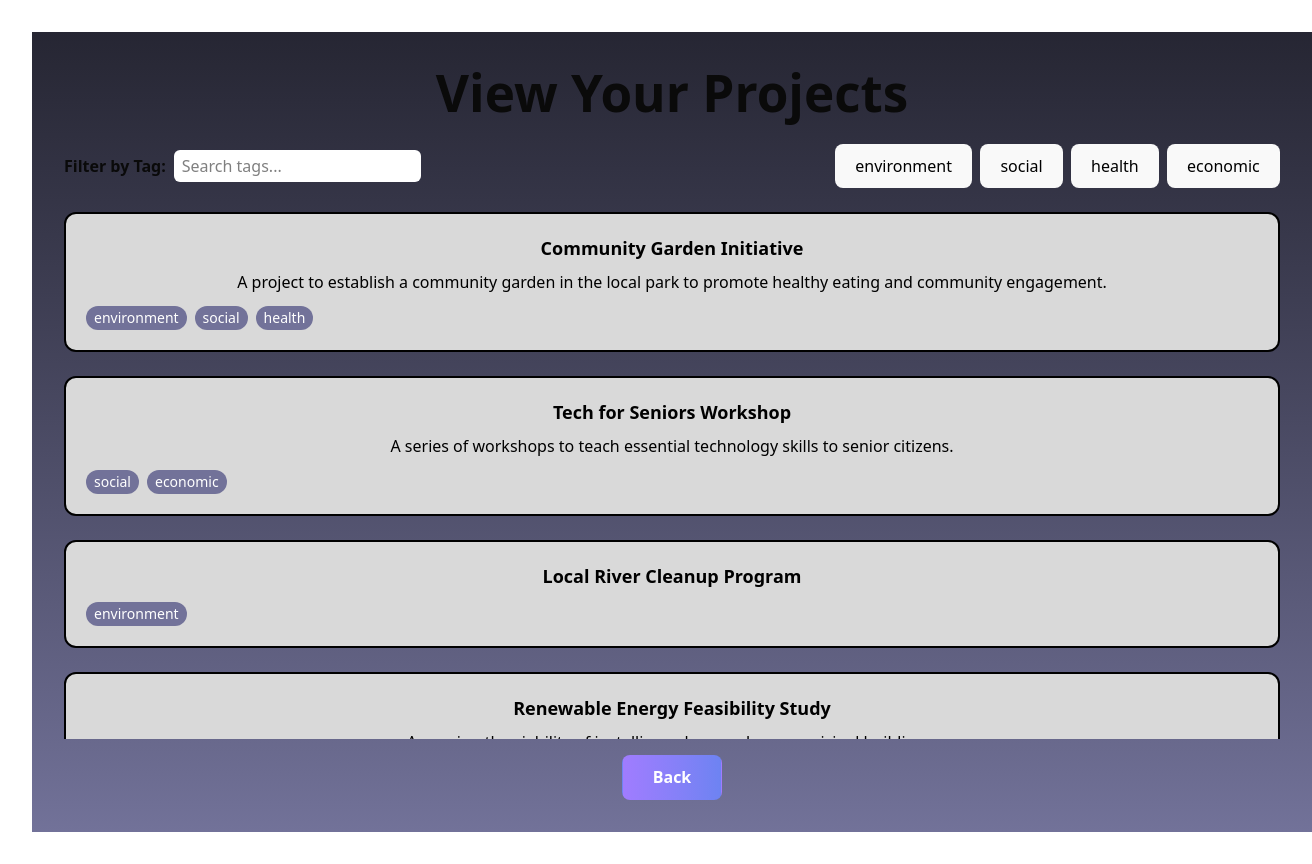
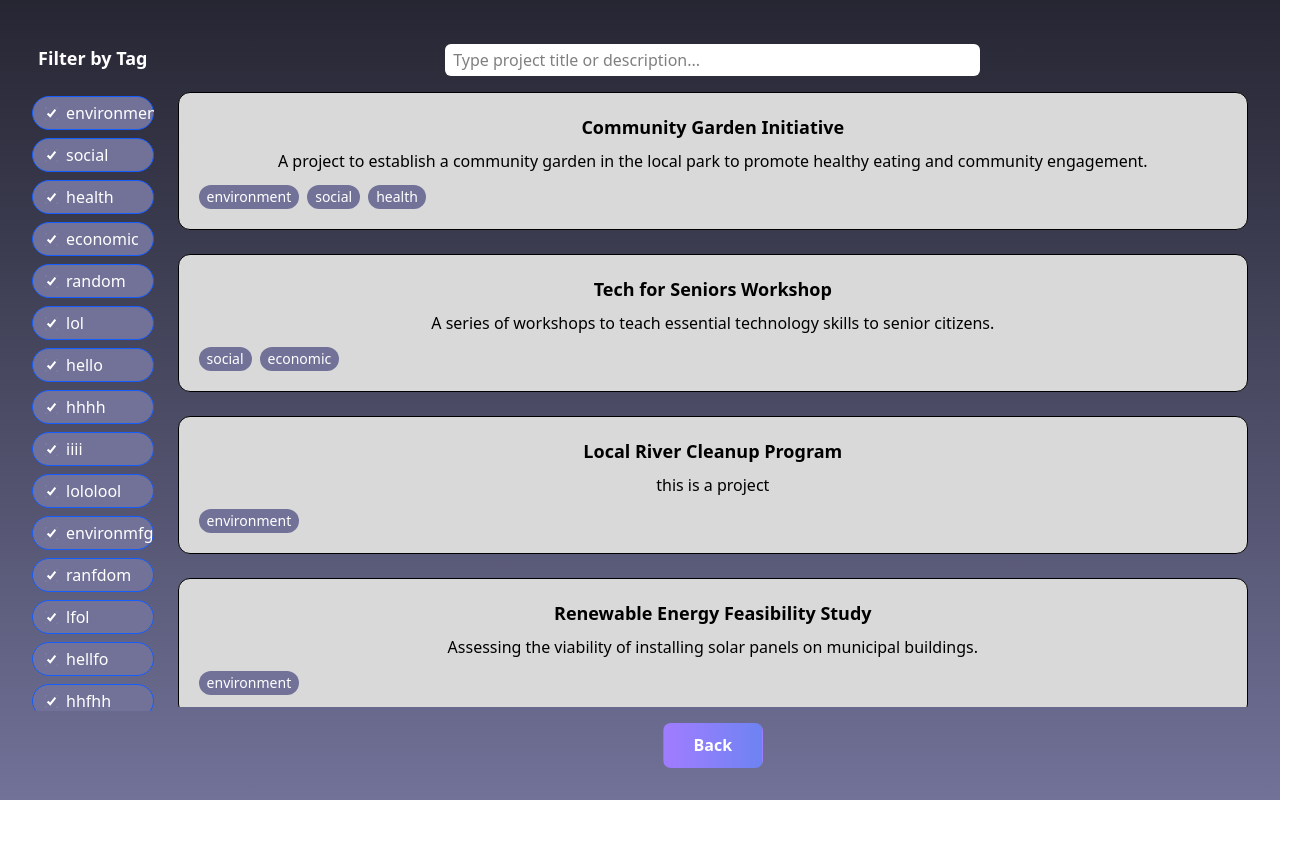
Before and after one commit to GDD-Toolkit/gdd-ethical-project-dev-agents, a React app in the folder frontend/: page / in a window 1280 px wide. Shown: the whole page, 1312 px wide, since content can reach past the window. After the commit the page ends 800 px from the top, so only its background shows below. Built offline with nearby package versions, Linux system fonts and the light colour scheme; the HTML template or start-up script is replaced by a standard one.

Commit message:
added additional dummy projects, fixed up ui

```diff
--- a/frontend/src/App.css
+++ b/frontend/src/App.css
@@ -2,8 +2,7 @@
 
 #root {
   max-width: 1280px;
-  margin: 0 auto;
-  padding: 2rem;
+  margin: 0;
   text-align: center;
 }
 
--- a/frontend/src/data/dummyProjects.ts
+++ b/frontend/src/data/dummyProjects.ts
@@ -26,6 +26,7 @@ const projects: Project[] = [
     {
       project_id: '09876543-21fe-dcba-0987-654321fedcba',
       user_id: 'us-east-1:12345678-abcd-efgh-ijkl-mnopqrstuvwx', // Same user as the first project
+      description: "this is a project",
       title: 'Local River Cleanup Program',
       status: 'archived',
       questionnaire_id: 'p0o9i8u7-y6t5-r4e3-w2q1-asdfghjkl',
@@ -39,6 +40,29 @@ const projects: Project[] = [
       title: 'Renewable Energy Feasibility Study',
       description: 'Assessing the viability of installing solar panels on municipal buildings.',
       status: 'in_progress',
+      tags: ['environment'],
+      questionnaire_id: 'lkjhgfdsa-poiuytrewq-mnbvcxz-098765',
+      created_at: '2025-10-05T11:00:00Z',
+      updated_at: '2025-10-05T11:00:00Z',
+    },
+    {
+      project_id: 'b4a3c2d1-f6e-4321-fedc-ba9876543210',
+      user_id: 'us-west-2:abcdefgh-1234-5678-ijkl-mnopqrstuvwx',
+      title: 'Renewable Energy Feasibility Study',
+      description: 'Assessing the viability of installing solar panels on municipal buildings.',
+      status: 'in_progress',
+      tags: ['environment'],
+      questionnaire_id: 'lkjhgfdsa-poiuytrewq-mnbvcxz-098765',
+      created_at: '2025-10-05T11:00:00Z',
+      updated_at: '2025-10-05T11:00:00Z',
+    },
+     {
+      project_id: 'b4a3c2d1-f6-4321-fedc-ba9876543210',
+      user_id: 'us-west-2:abcdefgh-1234-5678-ijkl-mnopqrstuvwx',
+      title: 'Renewable Energy Feasibility Study',
+      description: 'Assessing the viability of installing solar panels on municipal buildings.',
+      status: 'in_progress',
+      tags: ['environment', 'random', 'lol', 'hello', 'hhhh', 'iiii', 'lololool', 'environmfgent', 'ranfdom', 'lfol', 'hellfo', 'hhfhh', 'iiii', 'loflolool', 'gggg', 'gggg', 'gggggggg'],
       questionnaire_id: 'lkjhgfdsa-poiuytrewq-mnbvcxz-098765',
       created_at: '2025-10-05T11:00:00Z',
       updated_at: '2025-10-05T11:00:00Z',
--- a/frontend/src/index.css
+++ b/frontend/src/index.css
@@ -89,6 +89,13 @@ button:hover {
 button:focus,
 button:focus-visible {
   outline: 4px auto -webkit-focus-ring-color;
+}
+
+body, html {
+  margin: 0;
+  padding: 0;
+  height: 100%;
+  width: 100%;
 }
 
 @media (prefers-color-scheme: light) {
--- a/frontend/src/pages/ProjectsScreen.tsx
+++ b/frontend/src/pages/ProjectsScreen.tsx
@@ -1,6 +1,6 @@
-import type { Project } from '../../../shared/types/types';
-import { useState } from 'react';
-import Button from '@/components/Button';
+import type { Project } from "../../../shared/types/types";
+import { useState, useEffect, useRef } from "react";
+import Button from "@/components/Button";
 
 interface ProjectsScreenProps {
   projectArray?: Project[];
@@ -8,18 +8,32 @@ interface ProjectsScreenProps {
 }
 
 const ProjectsScreen = ({ projectArray, onClick }: ProjectsScreenProps) => {
-  const [tagSearch, setTagSearch] = useState('');
+  const [projectSearch, setProjectSearch] = useState("");
   const [selectedTags, setSelectedTags] = useState<string[]>([]);
+
+  const projectsListRef = useRef<HTMLDivElement>(null);
+
+  // Collect all unique tags
+  const allTags = Array.from(
+    new Set(projectArray?.flatMap((p) => p.tags || []) || [])
+  );
+
+  // Set all tags as selected by default
+  useEffect(() => {
+    setSelectedTags(allTags.map((t) => t.toLowerCase()));
+  }, [projectArray]);
 
   if (!projectArray || projectArray.length === 0) {
     return (
       <div className="h-screen w-screen flex flex-col items-center justify-center bg-gradient-to-b from-[#262633] to-[#727299] text-white">
         <h1 className="text-2xl mb-4">You have no projects yet.</h1>
-        Create one{' '}
+        Create one{" "}
         <button
-          onClick={() => {/* TODO: implement create project flow */}}
+          onClick={() => {
+            /* TODO: implement create project flow */
+          }}
           className="!bg-transparent !border-none !p-0 text-blue-300 hover:underline ml-1"
-          style={{ outline: 'none' }}
+          style={{ outline: "none" }}
         >
           here
         </button>
@@ -28,75 +42,98 @@ const ProjectsScreen = ({ projectArray, onClick }: ProjectsScreenProps) => {
     );
   }
 
-  // Collect all unique tags
-  const allTags = Array.from(new Set(projectArray.flatMap(p => p.tags || [])));
+  // Filter projects based on selected tags AND search input
+  const filteredProjects = projectArray.filter((proj) => {
+    const tags = proj.tags?.map((t) => t.toLowerCase()) || [];
 
-  // Filter projects based on selected or searched tags
-  const filteredProjects = projectArray.filter(proj => {
-    const tags = proj.tags?.map(t => t.toLowerCase()) || [];
-    const matchesSearch = !tagSearch || tags.some(t => t.includes(tagSearch.toLowerCase()));
-    const matchesSelected =
+    const matchesTags =
       selectedTags.length === 0 ||
-      selectedTags.every(sel => tags.includes(sel.toLowerCase()));
-    return matchesSearch && matchesSelected;
+      selectedTags.some((sel) => tags.includes(sel.toLowerCase()));
+
+    const matchesSearch =
+      !projectSearch ||
+      proj.title.toLowerCase().includes(projectSearch.toLowerCase()) ||
+      proj.description.toLowerCase().includes(projectSearch.toLowerCase());
+
+    return matchesTags && matchesSearch;
   });
 
   const toggleTag = (tag: string) => {
-    setSelectedTags(prev =>
-      prev.includes(tag)
-        ? prev.filter(t => t !== tag)
-        : [...prev, tag]
+    const lowerTag = tag.toLowerCase();
+    setSelectedTags((prev) =>
+      prev.includes(lowerTag)
+        ? prev.filter((t) => t !== lowerTag)
+        : [...prev, lowerTag]
     );
   };
 
   return (
-    <div className="h-screen w-screen bg-gradient-to-b from-[#262633] to-[#727299] flex flex-col p-8 overflow-hidden">
-      <h1 className="font-semibold text-3xl mb-6 text-center">View Your Projects</h1>
+    <div className="h-screen w-screen bg-gradient-to-b from-[#262633] to-[#727299] flex flex-col p-8">
+      {/* Main content: tags + projects */}
+      <div className="flex flex-col md:flex-row gap-6 flex-1 overflow-hidden mt-3">
+        {/* Tags column */}
+        <div className="md:w-1/10 flex-shrink-0 flex flex-col gap-4">
+          <h2 className="text-white font-bold text-lg mb-2">Filter by Tag</h2>
+          <div
+            className="flex flex-col gap-2 overflow-y-auto"
+            style={{ height: projectsListRef.current?.clientHeight || "auto" }}
+          >
+            {allTags.map((tag) => {
+              const lowerTag = tag.toLowerCase();
+              const checked = selectedTags.includes(lowerTag);
+              return (
+                <label
+                  key={tag}
+                  className={`flex items-center gap-2 px-3 py-1 rounded-full border cursor-pointer transition ${
+                    checked
+                      ? "bg-[#727299] border-blue-600"
+                      : "bg-white text-black border-gray-400 hover:bg-gray-200"
+                  }`}
+                >
+                  <input
+                    type="checkbox"
+                    checked={checked}
+                    onChange={() => toggleTag(tag)}
+                    className="accent-[#727299] cursor-pointer"
+                  />
+                  <span className={checked ? "text-white" : "text-black"}>
+                    {tag}
+                  </span>
+                </label>
+              );
+            })}
+          </div>
+        </div>
 
-      {/* Filter controls */}
-      <div className="flex flex-col md:flex-row md:items-center md:justify-between mb-6 gap-4">
-        <div>
-          <label className="font-bold mr-2">Filter by Tag:</label>
+        {/* Projects + search */}
+        <div className="flex-1 flex flex-col">
+          {/* Search bar - stays static */}
+          <div className="flex justify-center mb-4">
             <input
-            className="!bg-white text-black px-2 py-1 rounded-md font-normal"
-            placeholder="Search tags..."
-            value={tagSearch}
-            onChange={({ target }) => setTagSearch(target.value)}
+              className="!bg-white text-black px-2 py-1 rounded-md w-full md:w-1/2"
+              placeholder="Type project title or description..."
+              value={projectSearch}
+              onChange={({ target }) => setProjectSearch(target.value)}
             />
           </div>
 
-        {/* Selectable tag buttons */}
-        <div className="flex flex-wrap gap-2">
-          {allTags.map(tag => (
-            <button
-              key={tag}
-              onClick={() => toggleTag(tag)}
-              className={`px-3 py-1 rounded-full text-sm border transition ${
-                selectedTags.includes(tag)
-                  ? 'bg-blue-400 border-blue-600'
-                  : 'bg-white text-black border-gray-400 hover:bg-gray-200'
-              }`}
+          {/* Scrollable project list */}
+          <div
+            ref={projectsListRef}
+            className="flex-1 overflow-y-auto flex flex-col gap-6"
           >
-              {tag}
-            </button>
-          ))}
-        </div>
-      </div>
-
-      {/* Project list */}
-      <div className="flex-1 overflow-y-auto">
-        {filteredProjects.map(proj => (
+            {filteredProjects.map((proj) => (
               <div
                 key={proj.project_id}
                 onClick={onClick}
-            className="bg-[#D9D9D9] text-black border border-2 border-black rounded-xl p-5 mb-6 hover:brightness-90 transition duration-200 hover:cursor-pointer"
+                className="bg-[#D9D9D9] text-black border border-black rounded-xl p-5 hover:brightness-90 transition duration-200 hover:cursor-pointer"
               >
                 <p className="font-bold text-lg mb-2">{proj.title}</p>
                 <p className="mb-3">{proj.description}</p>
 
                 {/* Tags display */}
                 <div className="flex flex-wrap gap-2">
-              {proj.tags?.map(tag => (
+                  {proj.tags?.map((tag) => (
                     <span
                       key={tag}
                       className="bg-[#727299] text-white px-2 py-0.5 rounded-full text-sm"
@@ -109,8 +146,16 @@ const ProjectsScreen = ({ projectArray, onClick }: ProjectsScreenProps) => {
             ))}
           </div>
 
+          {/* Back button - stays static */}
           <div className="mt-4">
-        <Button label="Back" onClick={() => {/* TODO: implement back navigation */}} />
+            <Button
+              label="Back"
+              onClick={() => {
+                /* TODO: implement back navigation */
+              }}
+            />
+          </div>
+        </div>
       </div>
     </div>
   );
```
Also changed, not shown: 1 other file (tests, documents, lock files or other folders). Lines whose indentation alone changed are shown as unchanged.
